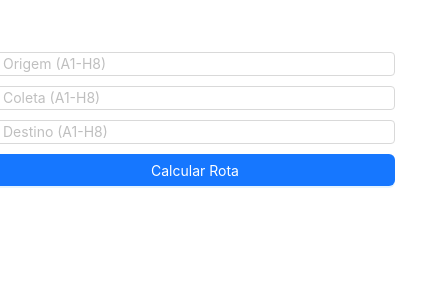
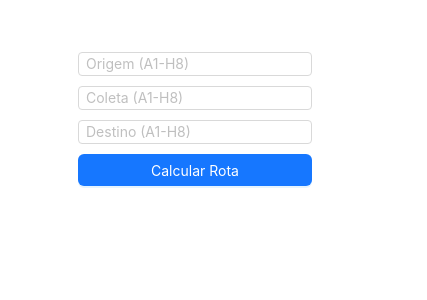
Before and after one commit to leandroanan/POC_DroneRoute, a React (Vite) app in the folder routedrone/: page / in a window 390 px wide. Shown: the top 300 px of the page, 427 px wide, since content can reach past the window. Built offline with nearby package versions, Linux system fonts and the light colour scheme; no server answers.

Commit message:
Adjusting css

```diff
--- a/routedrone/pages/ChessboardDroneRoute.tsx
+++ b/routedrone/pages/ChessboardDroneRoute.tsx
@@ -44,40 +44,45 @@ function ChessboardDroneRoute() {
 
     return (
         <div>
-            <Input placeholder="Origem (A1-H8)"
+            <Input
+                placeholder="Origem (A1-H8)"
                 type="text"
-                   size={"small"}
+                size="small"
                 value={origin}
                 onChange={(e) => setOrigin(e.target.value.toUpperCase())}
-                   style={{ width: '400px', marginBottom: '10px', display: 'block' }}
+                style={{ width: '100%', maxWidth: '400px', marginBottom: '10px', display: 'block' }}
                 onClick={handleDisableResults}
             />
-            <Input placeholder="Coleta (A1-H8)"
+            <Input
+                placeholder="Coleta (A1-H8)"
                 type="text"
-                   size={"small"}
+                size="small"
                 value={collection}
                 onChange={(e) => setCollection(e.target.value.toUpperCase())}
-                   style={{ width: '400px', marginBottom: '10px', display: 'block' }}
+                style={{ width: '100%', maxWidth: '400px', marginBottom: '10px', display: 'block' }}
                 onClick={handleDisableResults}
             />
-            <Input placeholder="Destino (A1-H8)"
+            <Input
+                placeholder="Destino (A1-H8)"
                 type="text"
-                   size={"small"}
+                size="small"
                 value={destination}
                 onChange={(e) => setDestination(e.target.value.toUpperCase())}
-                   style={{ width: '400px', marginBottom: '10px', display: 'block' }}
+                style={{ width: '100%', maxWidth: '400px', marginBottom: '10px', display: 'block' }}
                 onClick={handleDisableResults}
             />
-            <Button onClick={handleCalculateClick} type="primary" style={{ width: '400px', marginBottom: '20px', display: 'block' }}>
+            <Button
+                onClick={handleCalculateClick}
+                type="primary"
+                style={{ width: '100%', maxWidth: '400px', marginBottom: '20px', display: 'block' }}
+            >
                 Calcular Rota
             </Button>
             {showResults && (
-                <Card title="Route Results" style={{ width: 400 }}>
+                <Card title="Route Results" style={{ width: '100%', maxWidth: '400px' }}>
                     <Text>The set delivery will have the route: <strong>{path.join('-')}</strong></Text>
                     <br />
-                    <Text>, and will take <strong>{totalTime} seconds to be delivered as fast as possible.
-                    </strong></Text>
-                    <br />
+                    <Text>, and will take <strong>{totalTime} seconds</strong> to be delivered as fast as possible.</Text>
                 </Card>
             )}
         </div>
--- a/routedrone/src/index.css
+++ b/routedrone/src/index.css
@@ -23,14 +23,13 @@ a:hover {
 }
 
 body {
-  margin: 0;
-  display: flex;
-  align-items: flex-start;
-  justify-content: center;
+  maxWidth: '400px';
   padding-top: 20px;
   min-width: 320px;
   min-height: 100vh;
   overflow-y: hidden;
+  display: block;
+  margin-left: 450px;
 }
 
 h1 {
@@ -69,3 +68,14 @@ button:focus-visible {
     background-color: #f9f9f9;
   }
 }
+
+@media screen and (max-width: 600px) {
+  body {
+    margin: 0;
+    display: flex;
+    align-items: flex-start;
+    justify-content: center;
+    padding-top: 20px;
+    overflow-y: hidden;
+  }
+}
```
Lines whose indentation alone changed are shown as unchanged.
